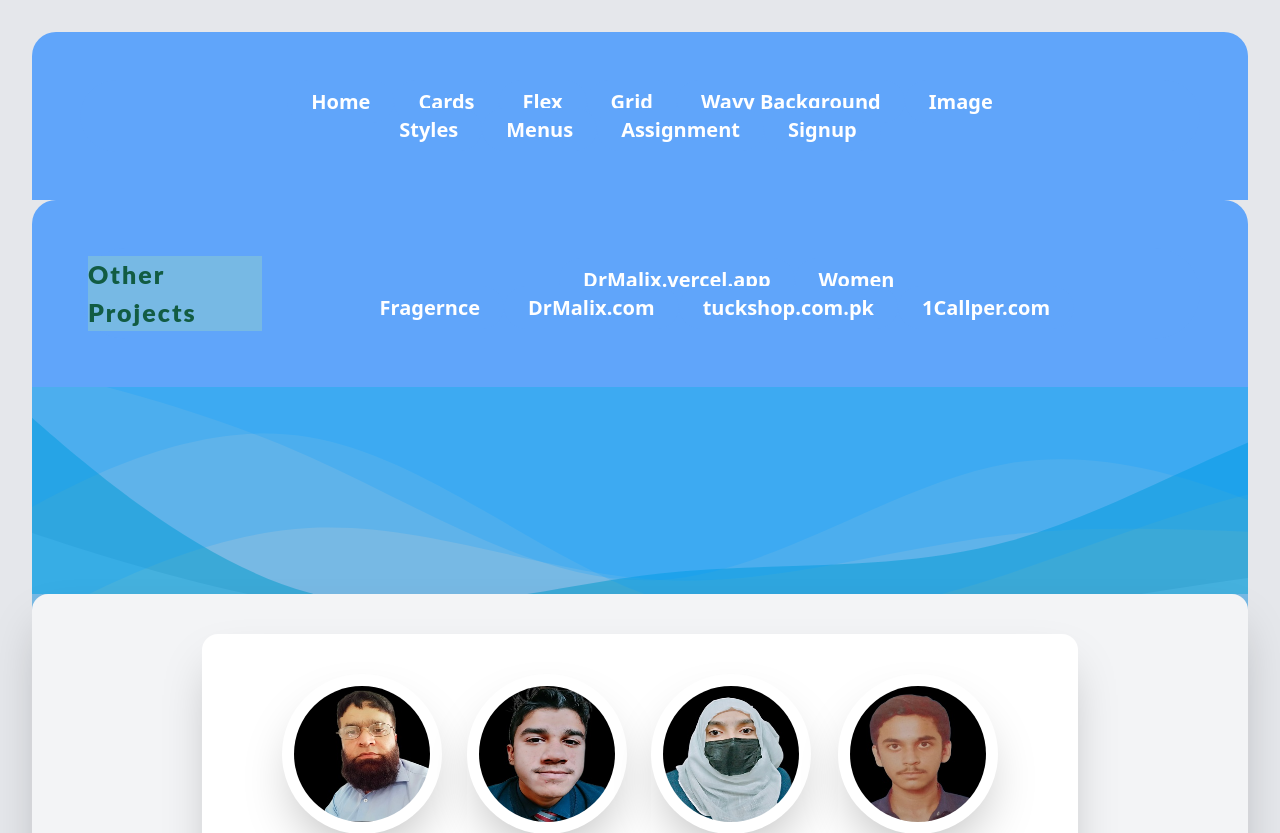
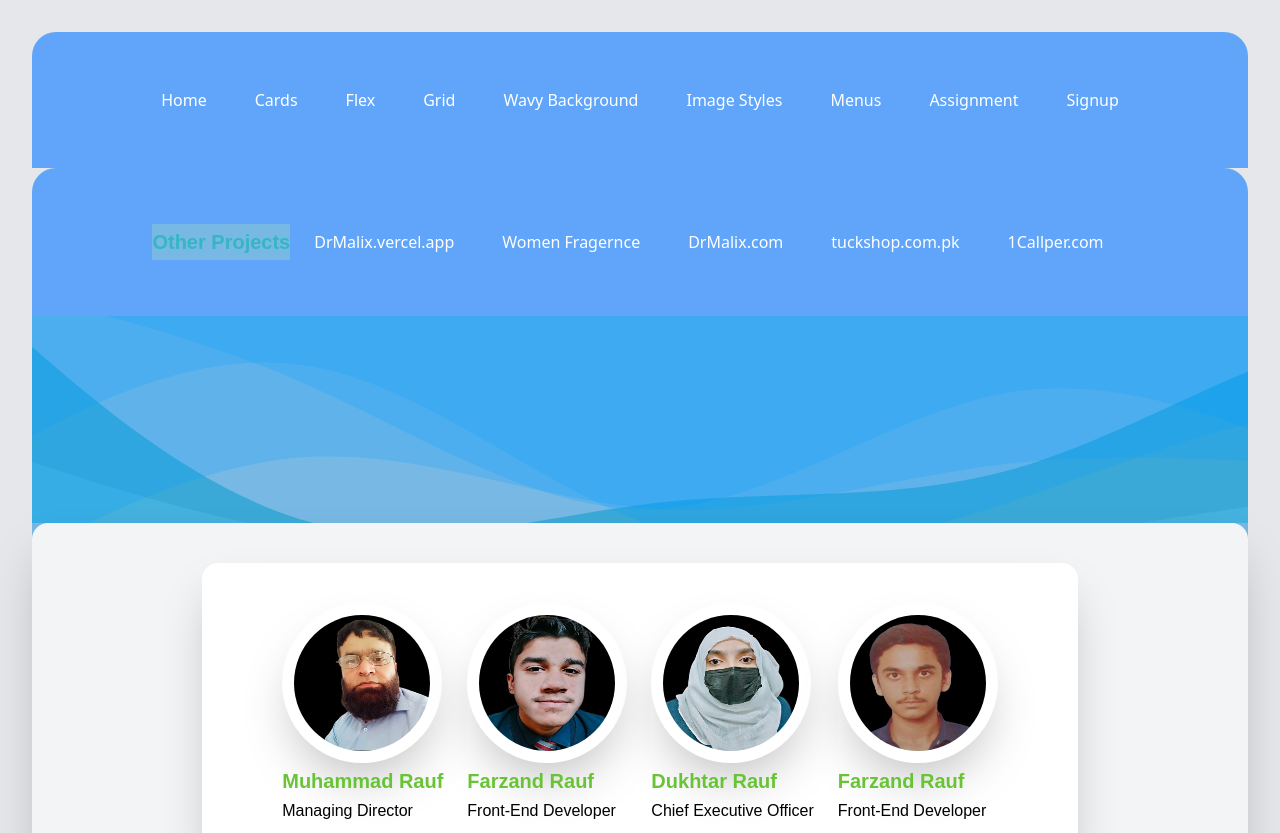
Before and after one commit to DoctorMalix/Cards, a Next.js app: page / in a window 1280 px wide. Shown: the top 833 px of the page. Built offline with nearby package versions, Linux system fonts and the light colour scheme.

Commit message:
19Nov23-16:57

```diff
--- a/src/app/layout.tsx
+++ b/src/app/layout.tsx
@@ -17,7 +17,7 @@ export default function RootLayout({
         {/* ===============================NAV BAR ============================= */}
         <div className="wrapper">
           <div className="menu flex justify-left">
-            <h3>
+            <h4>
               <a href="/" className="active">
                 Home
               </a>
@@ -45,35 +45,32 @@ export default function RootLayout({
               <a href="/signup" className="active">
                 Signup
               </a>
-            </h3>
+            </h4>
           </div>
         </div>
         {/* ===============================NAV BAR ============================= */}
         <div className="wrapper">
           <div className="menu flex justify-left">
             <div className="flexmain">
-              <h1> Other Projects</h1>
+              <h2> Other Projects</h2>
             </div>
-            <h3>
-              <a href="https://drmalix.vercel.app" className="active">
+            <h4>
+              <a href="https://drmalix.vercel.app" className="active" target="_blank">
                 DrMalix.vercel.app
               </a>
-              <a href="https://womenpink.vercel.app" className="active">
+              <a href="https://womenpink.vercel.app" className="active" target="_blank">
                 Women Fragernce
               </a>
-              <a href="https://drmalix.com" className="active">
+              <a href="https://drmalix.com" className="active" target="_blank">
                 DrMalix.com
               </a>
-              <a href="https://tuckshop.com.pk" className="active">
+              <a href="https://tuckshop.com.pk" className="active" target="_blank">
                 tuckshop.com.pk
               </a>
-              <a href="https://1callper.com" className="active">
+              <a href="https://1callper.com" className="active" target="_blank">
                 1Callper.com
               </a>
-
-
-
-            </h3>
+            </h4>
           </div>
         </div>
 
```
